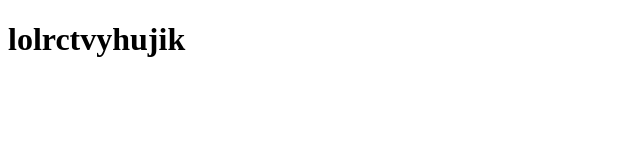
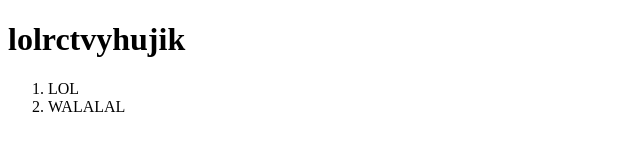
Before and after one commit to franspaco/ClassProject1, a plain HTML site: page index.html in a window 1280 px wide. Shown: the whole page, without its empty margins (0-640 px from the left). Drawn offline with Linux system fonts and the light colour scheme.

Commit message:
New Index.html: ordered list added

```diff
--- a/index.html
+++ b/index.html
@@ -6,5 +6,9 @@
 </head>
 <body>
   <h1>lolrctvyhujik</h1>
+  <ol>
+    <li>LOL</li>
+    <li>WALALAL</li>
+  </ol>
 </body>
 </html>
```
